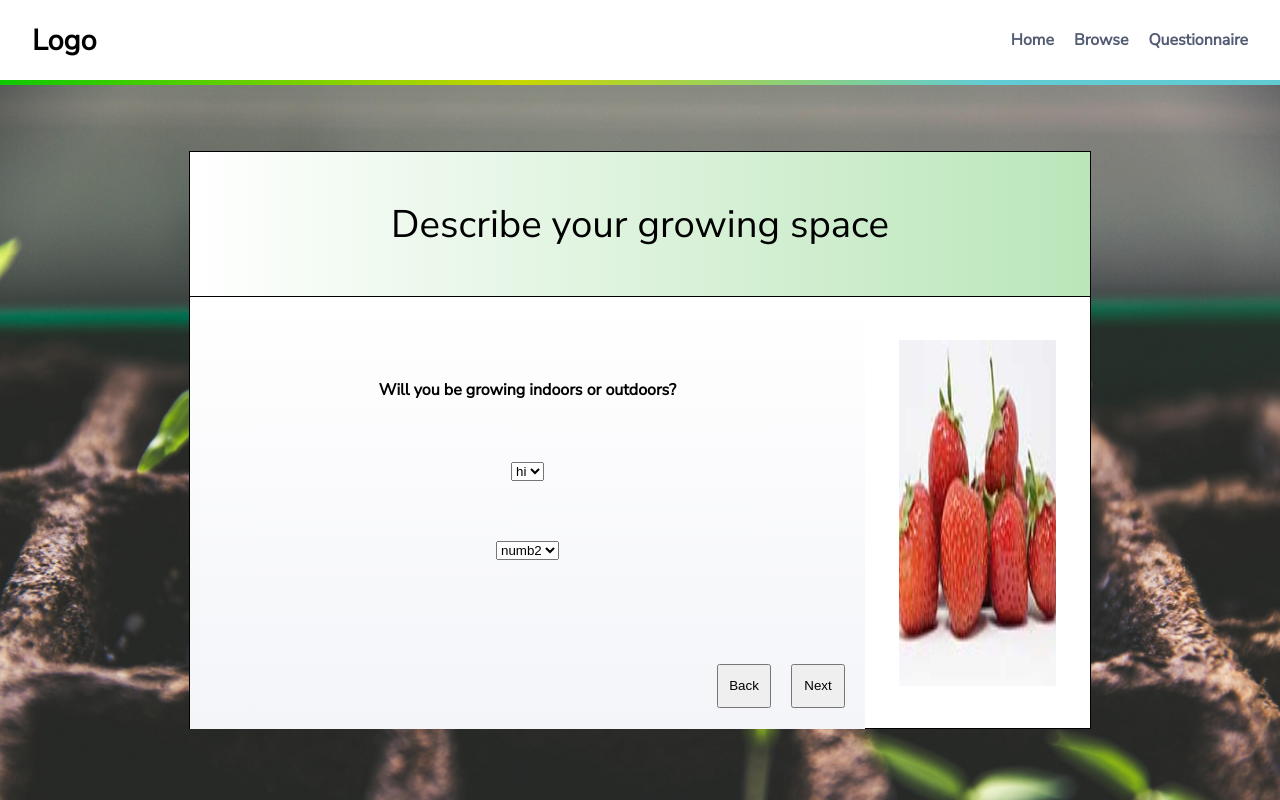
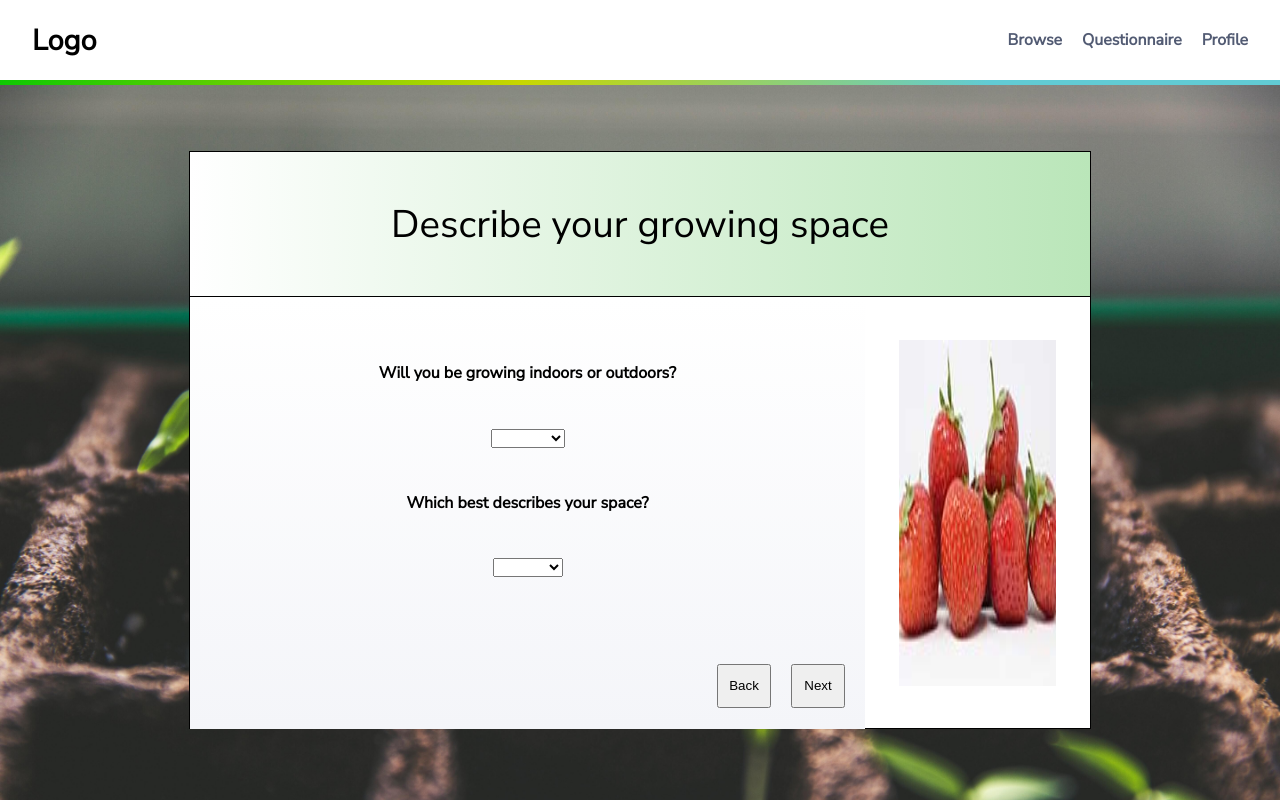
Before and after one commit to SchoolOfCode/w15_collaborative-react-project-fruit-veggie-grow-pro-team-i, a React (Create React App) app in the folder veggie_fruit_growpros/: page / in a window 1280 px wide. Both pictures are taken after a click on the button "Next". Built offline with nearby package versions, Linux system fonts and the light colour scheme.

Commit message:
added working buttons and saved profile with working local storage

```diff
--- a/veggie_fruit_growpros/src/App.js
+++ b/veggie_fruit_growpros/src/App.js
@@ -4,6 +4,7 @@ import "./components/BrowsePage/BrowsePage.css";
 import './App.css';
 import Navbar from "./components/NavigationBar/Navbar";
 import Questionnaire from  "./components/Questionnaire/Questionnaire";
+import ProfilePage from './components/ProfilePage/ProfilePage';
 import {useState} from "react"
 
 
@@ -20,6 +21,7 @@ function changePageFunction(pagestring) {
       <Navbar changePageFunction={changePageFunction}/>
       <BrowsePage changePage={changePage}/>
       <Questionnaire changePage={changePage} setChangePage={setChangePage}/>
+      <ProfilePage changePage={changePage}/>
       {/* add a LandingPage here*/}
     </div>
   );
--- a/veggie_fruit_growpros/src/components/BrowsePage/TileCards.js
+++ b/veggie_fruit_growpros/src/components/BrowsePage/TileCards.js
@@ -76,6 +76,7 @@ const TileCards = ({sortCardState,popUpMenu}) => {
 
 
   // veg //============= ====title,difficulty,space,indoors, time, main Image
+
 let Potato=new Vegetables("id1","Potatoes",1,3,false,1,potatoes)
 let Tomato=new Vegetables("id2","Tomatoes",2,3,false,3,tomatoimgs)
 let Carrot=new Vegetables("id3","Carrot",2,3,false,3,carrots)
--- a/veggie_fruit_growpros/src/components/BrowsePage/weatherSection/Weather.js
+++ b/veggie_fruit_growpros/src/components/BrowsePage/weatherSection/Weather.js
@@ -26,7 +26,6 @@ useEffect(()=>{
     setLocated(data.name)
     setWeatherDescrip(data.weather[0].main)
     setWeatherDescripText(data.weather[0].description)
-    console.log(data)
 
   } catch(error){
     console.log("error",error)
--- a/veggie_fruit_growpros/src/components/NavigationBar/MenuItems.js
+++ b/veggie_fruit_growpros/src/components/NavigationBar/MenuItems.js
@@ -1,9 +1,4 @@
 export const MenuItems = [
-    {
-        title: 'Home',
-        function: 'browsepage',
-        className: 'nav-links'
-    },
     {
         title: 'Browse',
         function: 'browsepage',
@@ -12,6 +7,11 @@ export const MenuItems = [
     {
         title: 'Questionnaire',
         function: "questionnaire",
+        className: 'nav-links'
+    },
+    {
+        title: 'Profile',
+        function: "Profile",
         className: 'nav-links'
     },
 
--- /dev/null
+++ b/veggie_fruit_growpros/src/components/ProfilePage/ProfilePage.js
@@ -0,0 +1,108 @@
+import "./profile.css"
+import profileIMG from "../images/profile.png"
+import { useEffect, useState } from "react"
+
+import potato from "../images/potatoes.jpg"
+import lime from "../images/lime.jpg"
+import mint from "../images/mint.jpg"
+import carrot from "../images/carrots.jpg"
+import Basil from "../images/basil.jpg"
+import onion from "../images/onions.jpg"
+import parsley from "../images/parsley.jpg"
+import Strawberry from "../images/strawberries.jpg"
+import Blueberries from "../images/blueberry.jpg"
+
+
+
+
+
+
+const ProfilePage = ({changePage}) => {
+
+
+  let LocDiff = localStorage.getItem("diffic")
+  let LocSpace = localStorage.getItem("space")
+
+  let [VegTitle,setVegTitle] = useState("")
+  let [choseImg,setchoseImg] = useState()
+
+useEffect(()=>{
+
+
+
+
+  if(LocDiff==1 && LocSpace==1){
+    setVegTitle("Potatoes")
+    setchoseImg(potato)
+  }
+  if(LocDiff==1 && LocSpace==2){
+    setVegTitle("Lime")
+    setchoseImg(lime)
+
+  }
+  if(LocDiff==1 && LocSpace==3){
+    setVegTitle("Mint")
+    setchoseImg(mint)
+  }
+  if(LocDiff==2 && LocSpace==1){
+    setVegTitle("Carrot")
+    setchoseImg(carrot)
+  }
+  if(LocDiff==2 && LocSpace==2){
+    setVegTitle("Basil")
+    setchoseImg(Basil)
+  }
+  if(LocDiff==2 && LocSpace==3){
+    setVegTitle("Onion")
+    setchoseImg(onion)
+  }
+  if(LocDiff==3 && LocSpace==1){
+    setVegTitle("Parsley")
+    setchoseImg(parsley)
+  }
+  if(LocDiff==3 && LocSpace==2){
+    setVegTitle("Blueberries")
+    setchoseImg(Blueberries)
+  }
+  if(LocDiff==3 && LocSpace==3){
+    setVegTitle("Strawberry")
+    setchoseImg(Strawberry)
+  }
+
+
+
+
+
+},[changePage])
+
+
+
+
+
+
+
+
+  return changePage === "Profile"?(
+    <div className="ProfilePage">
+      <header className="ProfilePage__header">
+        <div className="ProfilePage__header__imgCont">
+          <img src={profileIMG} alt="" />
+        </div>
+        <section className="ProfilePage__header__InfoContainer">
+          <h1>{localStorage.getItem("name")}</h1>{/* NAME GOES HERE */}
+          <h3>You Chose to grow Indoors: {localStorage.getItem("Indoors")}</h3>{/* you will be growing indoors/outdoors */}
+          <h3>You have this much space: {LocSpace}</h3>{/* you have this much space */}
+          <h3>your fingers are:{localStorage.getItem("diffic")}</h3>{/* your are this experienced */}
+          <h3>Your Avaiabilty is:{localStorage.getItem("time")}</h3>{/* your have this much time */}
+        </section>
+      </header>
+      <main className="ProfilePage__main">
+        <h2>Based of your Profile we recommened:</h2>
+        <h1>{VegTitle}</h1>
+        <img src={choseImg} alt="" />
+      </main>
+    </div>
+   ):<></>
+}
+
+export default ProfilePage;
--- /dev/null
+++ b/veggie_fruit_growpros/src/components/ProfilePage/profile.css
@@ -0,0 +1,31 @@
+.ProfilePage{
+  height: 90vh;
+  max-width: 100vw;
+}
+.ProfilePage__header{
+  height: 50%;
+  border-bottom: solid thin;
+}
+.ProfilePage__header__imgCont{
+  height: 50%;
+}
+.ProfilePage__header__imgCont img{
+  max-width:100%;
+  max-height:100%;
+}
+.ProfilePage__header__InfoContainer{
+  display: flex;
+  flex-direction: column;
+  justify-content: center;
+  align-items: center;
+}
+.ProfilePage__header__InfoContainer h3{
+  width: 50%;
+}
+
+
+
+.ProfilePage__main{
+  height: 50%;
+  width: 100%;
+}
--- a/veggie_fruit_growpros/src/components/Questionnaire/Input/Input.js
+++ b/veggie_fruit_growpros/src/components/Questionnaire/Input/Input.js
@@ -1,40 +1,65 @@
-import { useState } from "react"
 
-const Input = ({setProfile,header,InlineVar,InlineVar2}) => {
+const Input = ({header,header2,quest1,quest2,quest3}) => {
     // Changing display of select element
 
-    // setProfile(e.target.value)
-    let userName
 
     function getUserValue(input){//<< getting users input
-        console.log(input)
-        if(header === "What's your name?"){
-            userName=input
+        let eachTag=input.dataset.set
+
+        if(eachTag === "name" ){
+            localStorage.setItem("name",input.value)
         }
-        if(header === "Will you be growing indoors or outdoors?"){
-            console.log("1 , 2 , 3")
+        if(eachTag === "indoors-outdoors"){
+            localStorage.setItem("Indoors",input.value)
         }
-        if(header === "Describe your current situation"){
-
+        if(eachTag === "space"){
+            localStorage.setItem("space",input.value)
+        }
+        if(eachTag === "difficulty"){
+            localStorage.setItem("diffic",input.value)
+        }
+        if(eachTag === "time"){
+            localStorage.setItem("time",input.value)
         }
     }
-
-    console.log(header)
     return (
         <div className="QInputBoxsContainer">
 
             <h4>{header}</h4>
 
-            <input style={{display:InlineVar2}} className="QInputBoxsContainer-InputBoxs" type={"text"} onChange={(e)=>{getUserValue(e.target.value)}}>
+            <input data-set={"name"} style={{display:quest1}} className="QInputBoxsContainer-InputBoxs" type={"text"} onChange={(e)=>{getUserValue(e.target)}}>
             </input>
 
-            <select style={{display:InlineVar}} name="" id="">
-                <option value="">hi</option>
+            <select selected="selected" data-set={"indoors-outdoors"} style={{display:quest2}} onChange={(e)=>{getUserValue(e.target)}} name="" id="">
+                <option value="false"></option>
+                <option value="true">indoors</option>
+                <option value="false">outdoors</option>
             </select>
 
-            <select style={{display:InlineVar}} name="" id="">
-                <option value="">numb2</option>
+            <select data-set={"difficulty"} onChange={(e)=>{getUserValue(e.target)}} style={{display:quest3}} name="space" id="">
+                <option value="1"></option>
+                <option value="1">clean hands</option>
+                <option value="2">dirty hands</option>
+                <option value="3">green fingers</option>
             </select>
+
+            <h4>{header2}</h4>
+
+            <select data-set={"space"} onChange={(e)=>{getUserValue(e.target)}} style={{display:quest2}} name="space" id="">
+                <option value="1"></option>
+                <option value="1">Not Alot</option>
+                <option value="2">Alot</option>
+                <option value="3">eliphant</option>
+            </select>
+
+            <select data-set={"time"} onChange={(e)=>{getUserValue(e.target)}} style={{display:quest3}} name="space" id="">
+                <option value="3"></option>
+                <option value="3">free</option>
+                <option value="2">here n there</option>
+                <option value="1">busy</option>
+            </select>
+
+
 
         </div>
      );
--- a/veggie_fruit_growpros/src/components/Questionnaire/Questionnaire.js
+++ b/veggie_fruit_growpros/src/components/Questionnaire/Questionnaire.js
@@ -1,7 +1,7 @@
 import "./questionnaire.css";
 import Input from "./Input/Input.js";
 import QImage from "../images/strawberries.jpg";
-import { useState } from "react";
+import { useEffect, useState } from "react";
 
 const Questionnaire = ({changePage,setChangePage}) => {
 
@@ -27,7 +27,7 @@ const Questionnaire = ({changePage,setChangePage}) => {
             {
                 id: 2,
                 header: "Describe your current situation",
-                questionOne: "What's your level of experience?",
+                questionOne: "level of experience with gardenning?",
                 questionTwo: "How much time could you spare each week?",
                 image: "",
                 buttonOne: "Back",
@@ -43,16 +43,20 @@ const Questionnaire = ({changePage,setChangePage}) => {
                 buttonTwo: ""
             }
         ]
-    const [Profile,setProfile] = useState({
-        name : "",
-        indoors: false,
-        space: 0,
-        experience: 0,
-        time: 0
-    })
 
     let [InlineVar,setInlineVar] = useState("none");
-    let [InlineVar2,setInlineVar2] = useState("inline-block");
+    let [question1,setQuestion1] = useState("inline-block");
+    let [question2,setQuestion2] = useState("none");
+    let [question3,setQuestion3] = useState("none");
+
+    let restartQuest = changePage==="questionnaire"
+    useEffect(()=>{
+            setQuestion1("inline-block")
+            setQuestion2("none")
+            setQuestion3("none")
+    },[restartQuest])
+
+
 
     let [i, setI] = useState(0);
     function changePageQ(plusOrMinus){
@@ -64,18 +68,31 @@ const Questionnaire = ({changePage,setChangePage}) => {
         }else{
             setI(i= i - 1)
         }
+        console.log(i)
+
         if(i === 0){
             setInlineVar("none");
-            setInlineVar2("inline-block")
+
+            setQuestion1("inline-block")
+            setQuestion2("none")
+            setQuestion3("none")
+
         }else if(i === 1){
             setInlineVar("inline-block");
-            setInlineVar2("none")
+            setQuestion1("none")
+            setQuestion3("none")
+            setQuestion2("inline-block")
         }else if(i === 2){
             setInlineVar("inline-block");
+            setQuestion2("none")
+            setQuestion3("inline-block");
+
         }else if(i === 3){
             setInlineVar("none");
+            setQuestion1("none")
+            setQuestion2("none");
         }
-        console.log(i)
+
 
     }
 
@@ -89,13 +106,11 @@ const Questionnaire = ({changePage,setChangePage}) => {
 
                 <section className="QInputContainer">
 
-                    <Input header={QNumber[i].questionOne} InlineVar={InlineVar} InlineVar2={InlineVar2}/>
+                    <Input header={QNumber[i].questionOne} header2={QNumber[i].questionTwo} quest1={question1} quest2={question2} quest3={question3}/>
 
                     <section className="QButtonContainer">
-
-                        <button onClick={(e) => {changePageQ(false)}} style={{display:InlineVar}}>{QNumber[i].buttonOne}</button>
-
-                        <button onClick={(e) => {changePageQ(true)}} >{QNumber[i].buttonTwo}</button>
+                        <button onClick={() => {changePageQ(false)}} style={{display:InlineVar}}>{QNumber[i].buttonOne}</button>
+                        <button onClick={() => {changePageQ(true)}} >{QNumber[i].buttonTwo}</button>
                     </section>
 
 
```
Also changed, not shown: veggie_fruit_growpros/src/components/images/profile.png (added).
